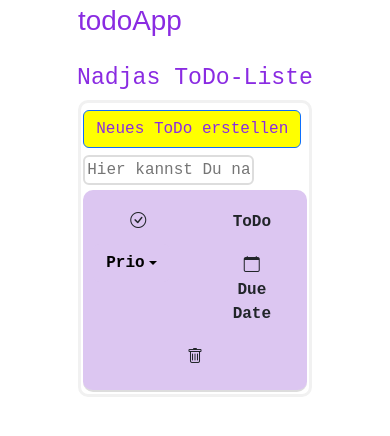
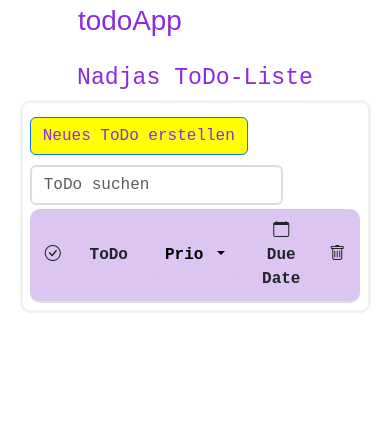
Before and after one commit to magdalenajustyna/toDoList, an Angular app in the folder toDoApp/: page /home in a window 390 px wide. Shown: the top 436 px of the page. Built offline with nearby package versions, Linux system fonts and the light colour scheme.

Commit message:
home responsive, layout login und register aktualisiert

```diff
--- a/toDoApp/src/app/filter/filter.component.html
+++ b/toDoApp/src/app/filter/filter.component.html
@@ -3,9 +3,9 @@ Breite noch klaeren
 -->
   <div>
   <input
-    class="inputFilter w-75"
+    class="inputFilter w-75 form-control"
     type="text"
-    placeholder="Hier kannst Du nach ToDos suchen."
+    placeholder="ToDo suchen"
     aria-label="Aufgabensuche"
   />
 </div>
--- a/toDoApp/src/app/home/home.component.css
+++ b/toDoApp/src/app/home/home.component.css
@@ -16,20 +16,22 @@ button.add:hover {
     background-color: blueviolet;
 }
 
+
 .form-check {
     margin-left: 20%;
 }
 
 .home-container {
-  margin-left: 20%;
-  margin-right: 20%;
+  padding: 1%;
   border: 3px solid #f1f1f1;
   border-radius: 10px;
+  width:90%;
+
 }
 
 
 .header-container {
-  justify-content: space-between;
+  text-align: center;
   background-color: rgb(220, 198, 241);
   padding: 10px;
   border-bottom: 2px solid #ddd;
@@ -38,15 +40,8 @@ button.add:hover {
 }
 
 .header-item {
-  padding: 10px 20px;
+  text-align: center;
   font-weight: bold;
-  text-align: center;
-
-}
-
-#date {
-  background-color: rgb(220, 198, 241);
-  border-radius: 10px;
 }
 
 .filter {
@@ -57,12 +52,9 @@ button.add:hover {
   background-color: rgb(220, 198, 241);
   color: black;
   font-weight: bold;
-  display: flex;
-  align-items: center;
 }
 
-.table{
-  width: 100%;
-  border-collapse: collapse;
-  margin-top: 20px;
+.col{
+  margin: auto;
+
 }
--- a/toDoApp/src/app/home/home.component.html
+++ b/toDoApp/src/app/home/home.component.html
@@ -1,12 +1,14 @@
-<!-- ich weiß leider nicht, wie man die cols nebeneinander lässt....ahhhhhhh
- Überschrift, Button neues ToDo & Suchzeile müssen noch responsive werden
- Priobutton wieder zentrieren!!! -->
+<!--
+ cols bleiben nebeneinander
+ musste das Layout allerdings bei den anderen Komponenten aktualisieren, Achtung mit container Klasse (erzeugt Grid)
+ hoffe, das Layout ist für dich auch so noch ok..ist nun etwas breiter :/
+ -->
 
 <app-header></app-header>
 
 <h3>Nadjas ToDo-Liste</h3>
 
-<div class="home-container">
+<div class="container home-container">
   <button type="button" class="btn btn-outline-primary add">
     Neues ToDo erstellen
   </button>
@@ -14,7 +16,7 @@
   <app-filter></app-filter>
 
   <div class="header-container">
-    <div class="row">
+    <div class="row ">
 
       <div class="col">
         <div class="header-item">
--- a/toDoApp/src/app/login/login.component.css
+++ b/toDoApp/src/app/login/login.component.css
@@ -1,8 +1,13 @@
+.login-container {
+    padding: 1%;
+    border: 3px solid #f1f1f1;
+    border-radius: 10px;
+    width: 90%;
+}
+
 form {
-    padding: 7%;
-    border: 3px solid #f1f1f1;
+    padding: 5%;
     margin: 18px;
-    border-radius: 10px;
     margin-left: 20%;
     margin-right: 20%;
 }
--- a/toDoApp/src/app/login/login.component.html
+++ b/toDoApp/src/app/login/login.component.html
@@ -1,5 +1,7 @@
 <app-header></app-header>
 <h2>Login</h2>
+
+<div class="container login-container">
 <form>
 
   <div class="mb-3">
--- a/toDoApp/src/app/register-form/register-form.component.css
+++ b/toDoApp/src/app/register-form/register-form.component.css
@@ -1,8 +1,13 @@
+.register-container {
+    padding: 1%;
+    border: 3px solid #f1f1f1;
+    border-radius: 10px;
+    width: 90%;
+}
+
 form {
-    padding: 7%;
-    border: 3px solid #f1f1f1;
+    padding: 5%;
     margin: 18px;
-    border-radius: 10px;
     margin-left: 20%;
     margin-right: 20%;
 }
--- a/toDoApp/src/app/register-form/register-form.component.html
+++ b/toDoApp/src/app/register-form/register-form.component.html
@@ -9,7 +9,7 @@
 
 
  -->
-
+ <div class="container register-container">
 <form>
   <div class="container-fluid">
     <div class="mb-3">
@@ -37,3 +37,4 @@
     </div>
   </div>
 </form>
+</div>
```
Also changed, not shown: toDoApp/src/app/filter/filter.component.css (line endings or trailing spaces).
